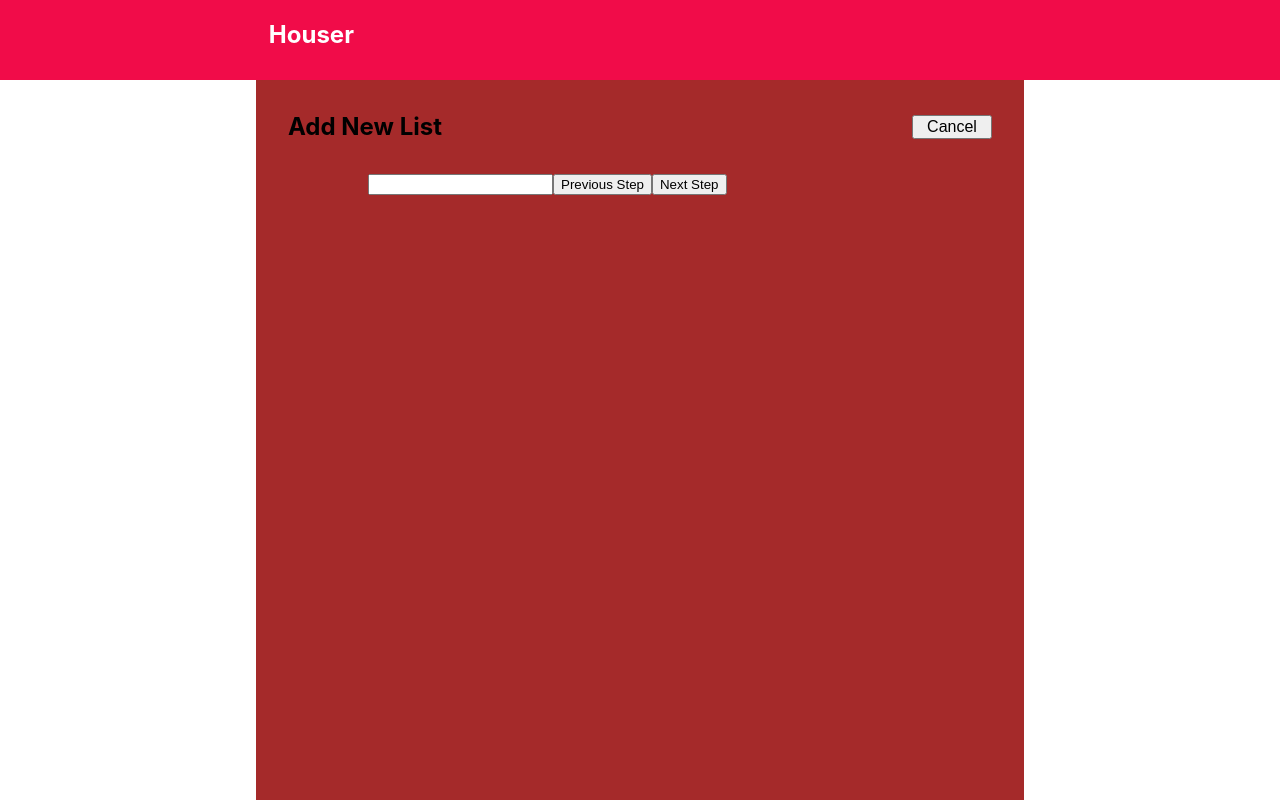
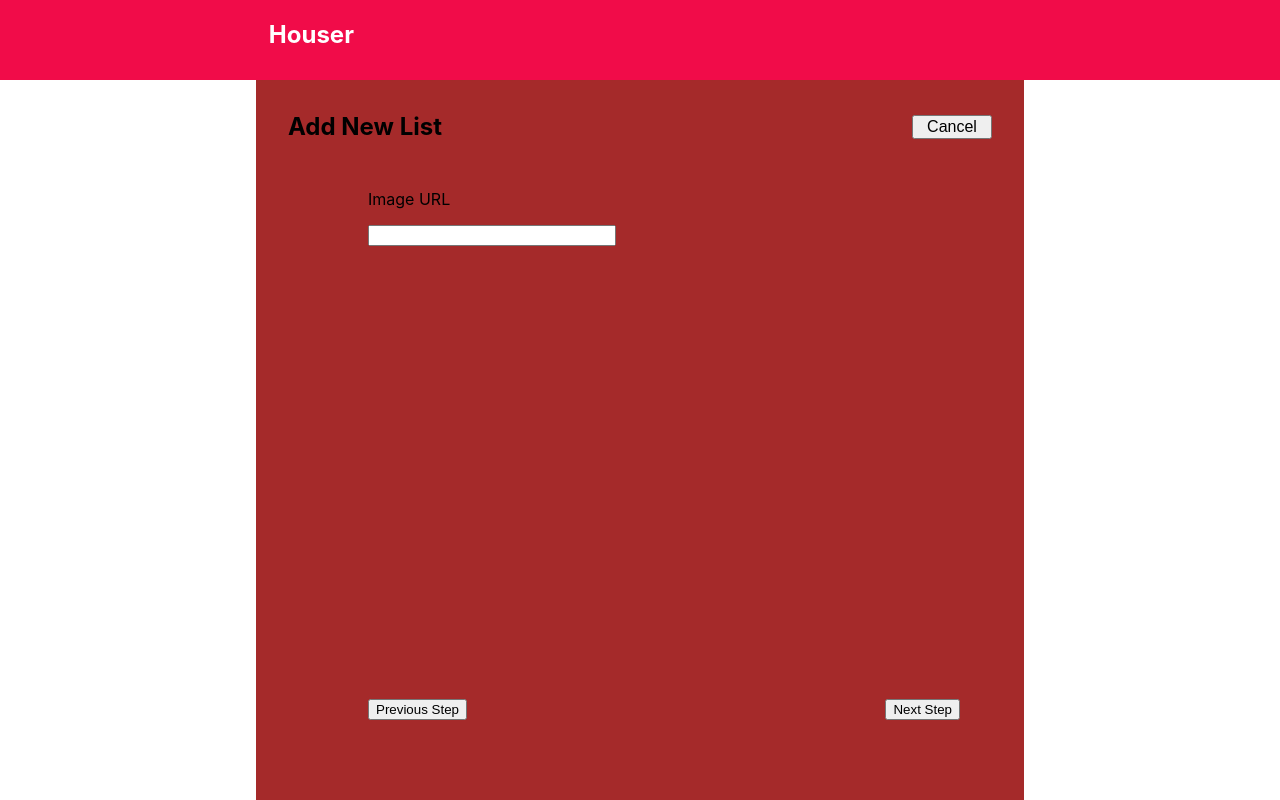
Before and after one commit to scottsf/apt-full-stack-app, a React (Create React App) app: page /wizard/step2 in a window 1280 px wide. Built offline with nearby package versions, Linux system fonts and the light colour scheme.

Commit message:
Style Step2 component

```diff
--- a/src/components/wizard/Step2.js
+++ b/src/components/wizard/Step2.js
@@ -2,6 +2,7 @@ import React, {Component} from 'react';
 import {Link} from 'react-router-dom';
 import {connect} from 'react-redux';
 import {updateImg} from '../../ducks/reducer';
+import './step2.scss';
 
 class Step2 extends Component {
   state = {
@@ -20,13 +21,16 @@ class Step2 extends Component {
 
   render() {
     return (
-      <div>
+      <div className="step2">
+        <p className="step2_p"> Image URL </p>
         <input
+          className="step2_imgUrl"
           name="imgUrl"
           value={this.state.imgUrl}
           onChange={e => this.handleInput(e)}
         />
         <button
+          className="step2_btn-prev"
           onClick={() => {
             this.props.history.push('/wizard/step1');
             this.props.updateImg(this.state.imgUrl);
@@ -34,7 +38,7 @@ class Step2 extends Component {
           Previous Step
         </button>
         <Link to="/wizard/step3">
-          <button onClick={() => this.props.updateImg(this.state.imgUrl)}>
+          <button className="step2_btn-next"onClick={() => this.props.updateImg(this.state.imgUrl)}>
             Next Step
           </button>
         </Link>
@@ -43,11 +47,9 @@ class Step2 extends Component {
   }
 }
 
-const mapPropsToState = state => {
-  return {imgUrl: state.imgUrl};
-};
+const mapPropsToState = state => ({imgUrl: state.imgUrl});
 
 export default connect(
-  mapPropsToState,
+  null,
   {updateImg},
 )(Step2);
--- a/src/components/wizard/Step2.scss
+++ b/src/components/wizard/Step2.scss
@@ -0,0 +1,18 @@
+.step2_imgUrl{
+  display: block;
+  margin-bottom: 1rem;
+}
+
+.step2_imgUrl {
+  width: 15rem;
+}
+.step2_btn-prev {
+  position: absolute;
+  bottom: 5rem;
+}
+
+.step2_btn-next {
+  position: absolute;
+  bottom: 5rem;
+  right: 20rem;
+}
```
Also changed, not shown: 1 other file (tests, documents, lock files or other folders).
